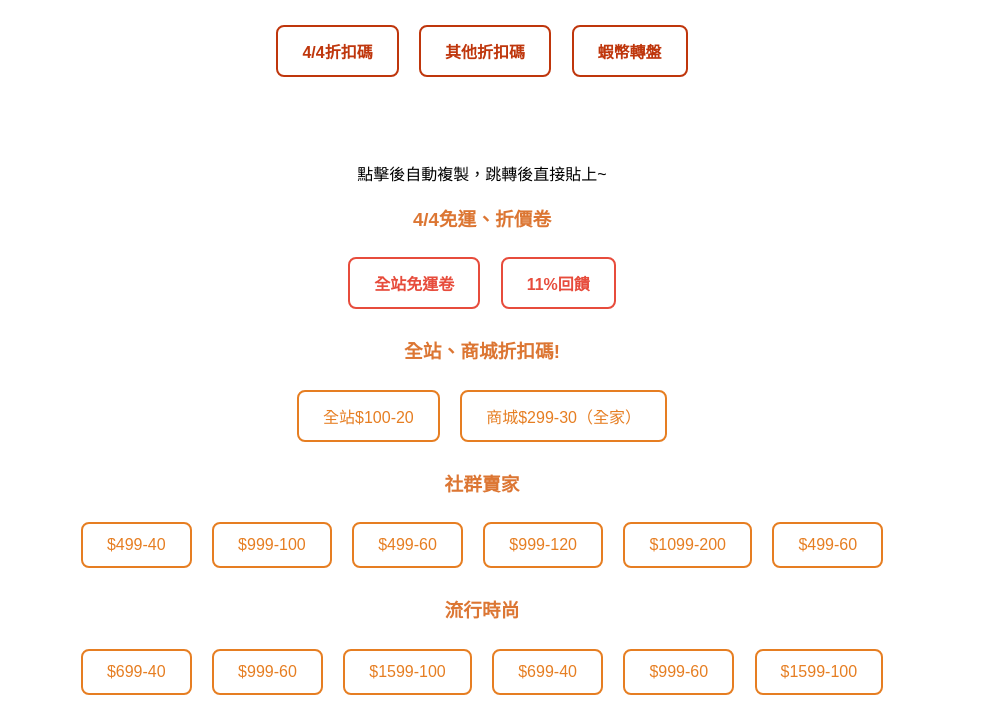
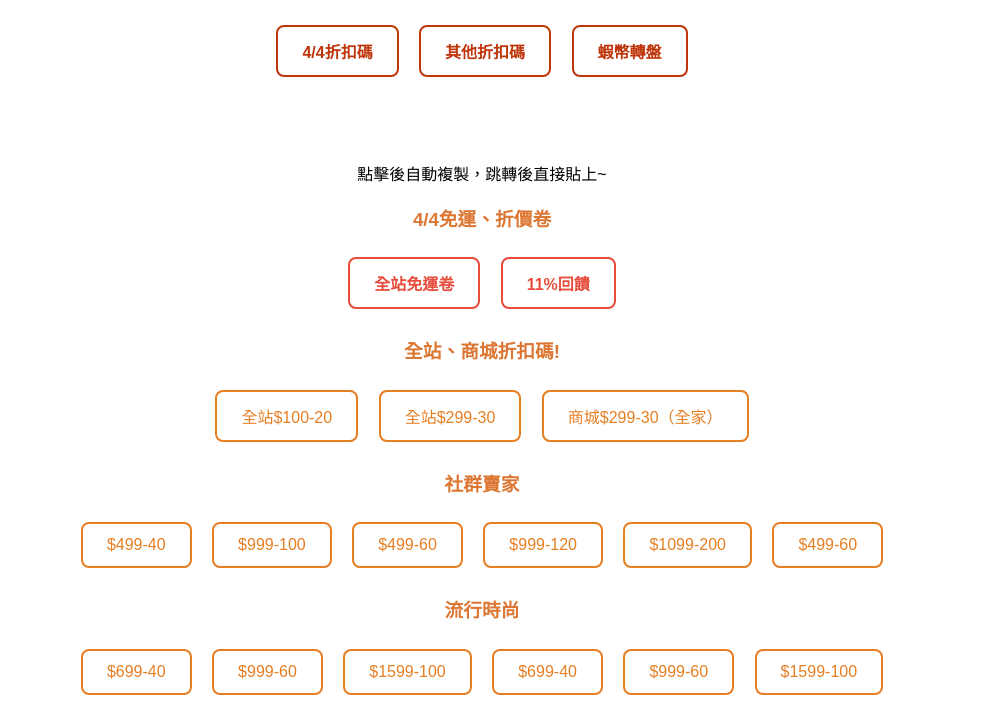
Before and after one commit to Hugoo987/555, a plain HTML site: page index.html in a window 1280 px wide. Shown: the part 78-796 px from the top of the page, without its empty margins (158-1161 px from the left). Drawn offline with Linux system fonts and the light colour scheme.

Commit message:
Update index.html

```diff
--- a/index.html
+++ b/index.html
@@ -166,6 +166,7 @@
 
             <h3><strong><font color="#dc7633">全站、商城折扣碼!</font></strong></h3>
             <button onclick="copyAndRedirect('SHAFDD44')">全站$100-20</button>
+            <button onclick="copyAndRedirect('9DMRJKJCB')">全站$299-30</button>
             <button onclick="copyAndRedirect('APP44FM')">商城$299-30（全家）</button>
 
 
```
